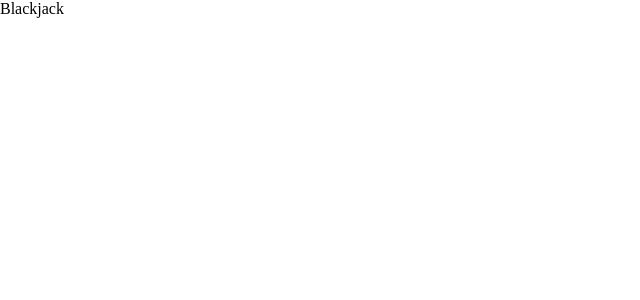
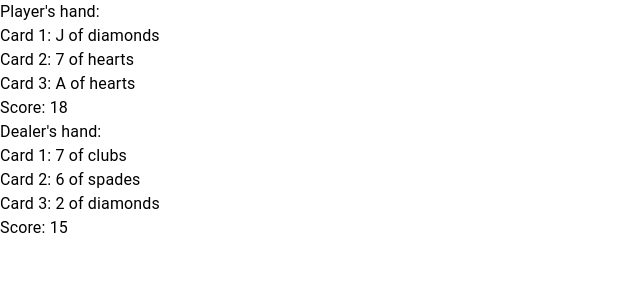
Before and after one commit to UpDown-Development/blackjack-webapp, a React (Create React App) app: page / in a window 1280 px wide. Shown: the top 300 px of the page, without its empty margins (0-640 px from the left). Built offline with nearby package versions, Linux system fonts and the light colour scheme.

Commit message:
player objects and add card function implemented

```diff
--- /dev/null
+++ b/src/blackjackGame.js
@@ -0,0 +1,85 @@
+import React from 'react'
+
+import Typography from "@material-ui/core/Typography";
+
+import _ from 'lodash'
+
+const values = [1, 2, 3, 4, 5, 6, 7, 8, 9, 10, 10, 10, 10];
+const indices = [0, 1, 2, 3, 4, 5, 6, 7, 8, 9, 10, 11, 12]
+const names = ['A', '2', '3', '4', '5', '6', '7', '8', '9', '10', 'J', 'Q', 'K']
+const suits = ['spades', 'clubs', 'hearts', 'diamonds'];
+
+let deck = []
+
+indices.map((index) => {
+    suits.map((suit) => {
+        deck.push({
+            name: names[index],
+            value: values[index],
+            suit: suit
+        })
+    })
+})
+
+const addCard = (player, card) => {
+    player.hand.push(card)
+    player.score += card.value
+    if (card.name === 'A') {
+        player.hasAce = true
+    }
+    if (player.hasAce) {
+        player.aceScore = (player.score + 10 <= 21) ? (player.score + 10) : (0)
+    }
+    if (player.score > 21) {
+        player.bust = true
+    }
+
+    return player
+}
+
+const blackjackGame = () => {
+    const shuffledDeck = _.shuffle(deck)
+
+    let dealer = {
+        hand: [],
+        score: 0,
+        hasAce: false,
+        aceScore: 0,
+        bust: false
+    }
+
+    let player = {
+        hand: [],
+        score: 0,
+        hasAce: false,
+        aceScore: 0,
+        bust: false
+    }
+
+    player = addCard(player, shuffledDeck.pop())
+    player = addCard(player, shuffledDeck.pop())
+    player = addCard(player, shuffledDeck.pop())
+
+    dealer = addCard(dealer, shuffledDeck.pop())
+    dealer = addCard(dealer, shuffledDeck.pop())
+    dealer = addCard(dealer, shuffledDeck.pop())
+
+    console.log(player, dealer)
+
+    return(
+        <div>
+            <Typography>Player's hand:</Typography>
+            { player.hand.map((card, index) => {
+                return <Typography>Card {index+1}: {card.name} of {card.suit}</Typography>
+            })}
+            <Typography>Score: {player.aceScore === 0 ? player.score : player.aceScore} {player.bust ? 'bust' : ''}</Typography>
+            <Typography>Dealer's hand:</Typography>
+            { dealer.hand.map((card, index) => {
+                return <Typography>Card {index+1}: {card.name} of {card.suit}</Typography>
+            })}
+            <Typography>Score: {dealer.aceScore === 0 ? dealer.score : dealer.aceScore} {dealer.bust ? 'bust' : ''}</Typography>
+        </div>
+    )
+}
+
+export default blackjackGame;
--- a/src/containers/App.tsx
+++ b/src/containers/App.tsx
@@ -1,7 +1,8 @@
 import React from "react";
+import blackjackGame from "../blackjackGame";
 
 function App() {
-  return <div>Blackjack</div>;
+  return <div>{blackjackGame()}</div>;
 }
 
 export default App;
```
